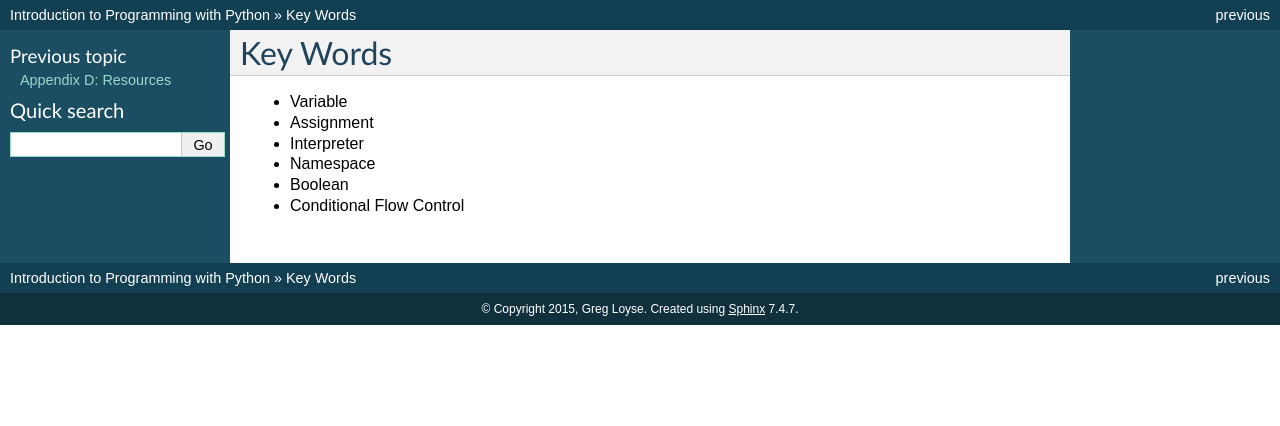
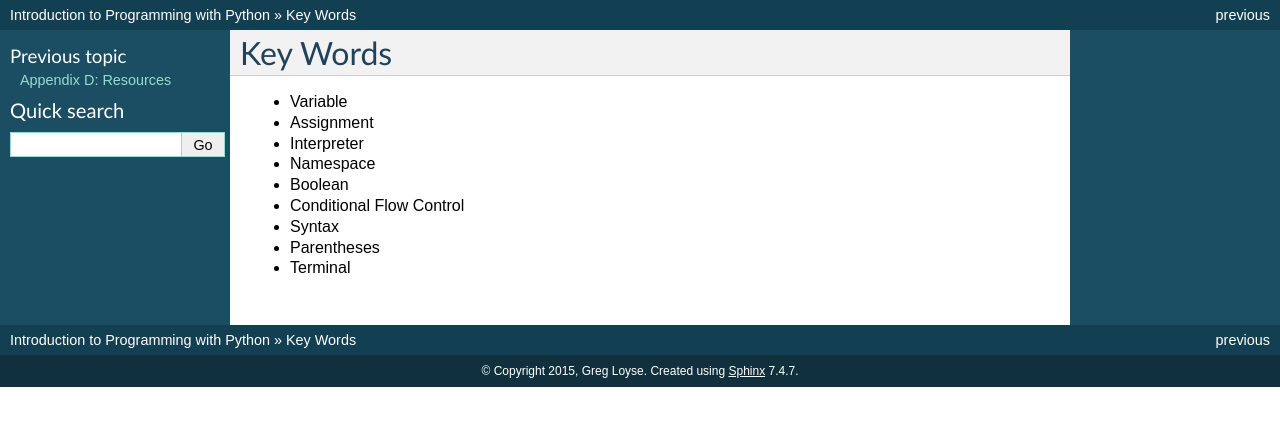
Before and after one commit to gu-lseg/intro-to-programming, a Sphinx documentation site: the page built from source/keywords.rst, in a window 1280 px wide. Shown: the top 426 px of the page. Built offline with Sphinx 7.4.7, drawn with Linux system fonts in a browser that asks for light colours; pages that are not in the unit, such as notebooks, are missing from menus.

Commit message:
Add a couple more keywords

```diff
--- a/source/keywords.rst
+++ b/source/keywords.rst
@@ -6,3 +6,6 @@ Key Words
 * Namespace
 * Boolean
 * Conditional Flow Control
+* Syntax
+* Parentheses
+* Terminal
```
